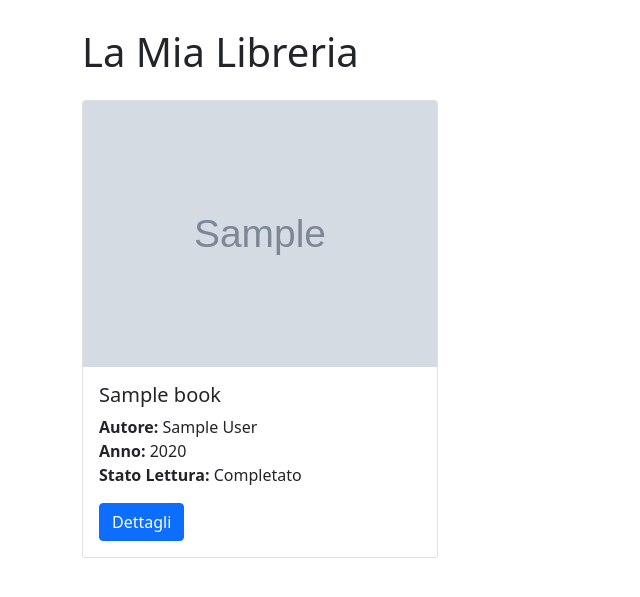
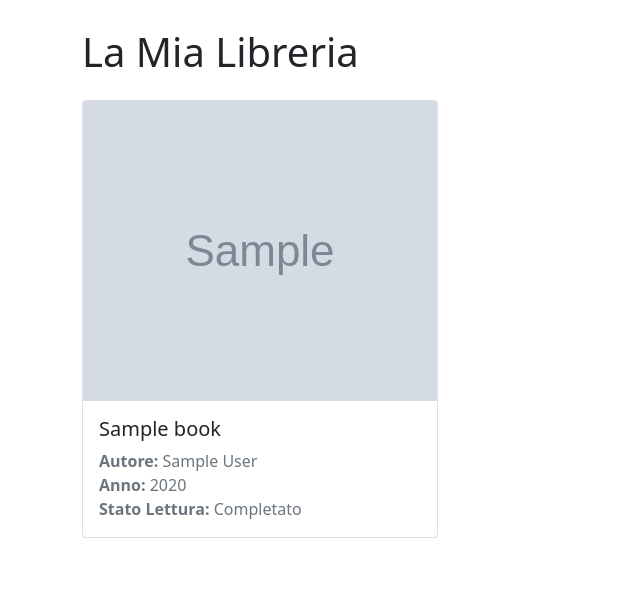
Before and after one commit to cosbort/bookShelf, a Flask app: page / in a window 1280 px wide. Shown: the part 56-653 px from the top of the page, without its empty margins (0-640 px from the left). Run offline with Flask 2, Linux system fonts and the light colour scheme; tables that the repository leaves empty hold one stand-in row (values such as "Sample post"); grey boxes marked "Sample" are stand-in pictures.

Commit message:
Migliorata visualizzazione copertine libri nella home page con card cliccabili

```diff
--- a/templates/index.html
+++ b/templates/index.html
@@ -10,24 +10,28 @@
 <div class="row">
     {% for book in books %}
     <div class="col-md-4 mb-4">
-        <div class="card">
+        <a href="{{ url_for('book_detail', book_id=book.id) }}" class="text-decoration-none">
+            <div class="card h-100 book-card">
                 {% if book.cover_image %}
                 <img src="{{ url_for('static', filename='covers/' + book.cover_image) }}"
-                 class="card-img-top book-cover" alt="{{ book.title }}">
+                     class="card-img-top book-cover" alt="{{ book.title }}"
+                     style="height: 400px; object-fit: cover;">
                 {% else %}
-            <div class="card-img-top bg-light text-center py-5">Nessuna Copertina</div>
+                <div class="card-img-top bg-light text-center d-flex align-items-center justify-content-center" style="height: 400px;">
+                    <i class="fas fa-book fa-4x text-secondary"></i>
+                </div>
                 {% endif %}
 
                 <div class="card-body">
-                <h5 class="card-title">{{ book.title }}</h5>
-                <p class="card-text">
+                    <h5 class="card-title text-dark">{{ book.title }}</h5>
+                    <p class="card-text text-muted">
                         <strong>Autore:</strong> {{ book.author }}<br>
                         <strong>Anno:</strong> {{ book.year_published or 'Non specificato' }}<br>
                         <strong>Stato Lettura:</strong> {{ book.reading_status or 'Non iniziato' }}
                     </p>
-                <a href="{{ url_for('book_detail', book_id=book.id) }}" class="btn btn-primary">Dettagli</a>
                 </div>
             </div>
+        </a>
     </div>
     {% endfor %}
 </div>
```
Lines whose indentation alone changed are shown as unchanged.
